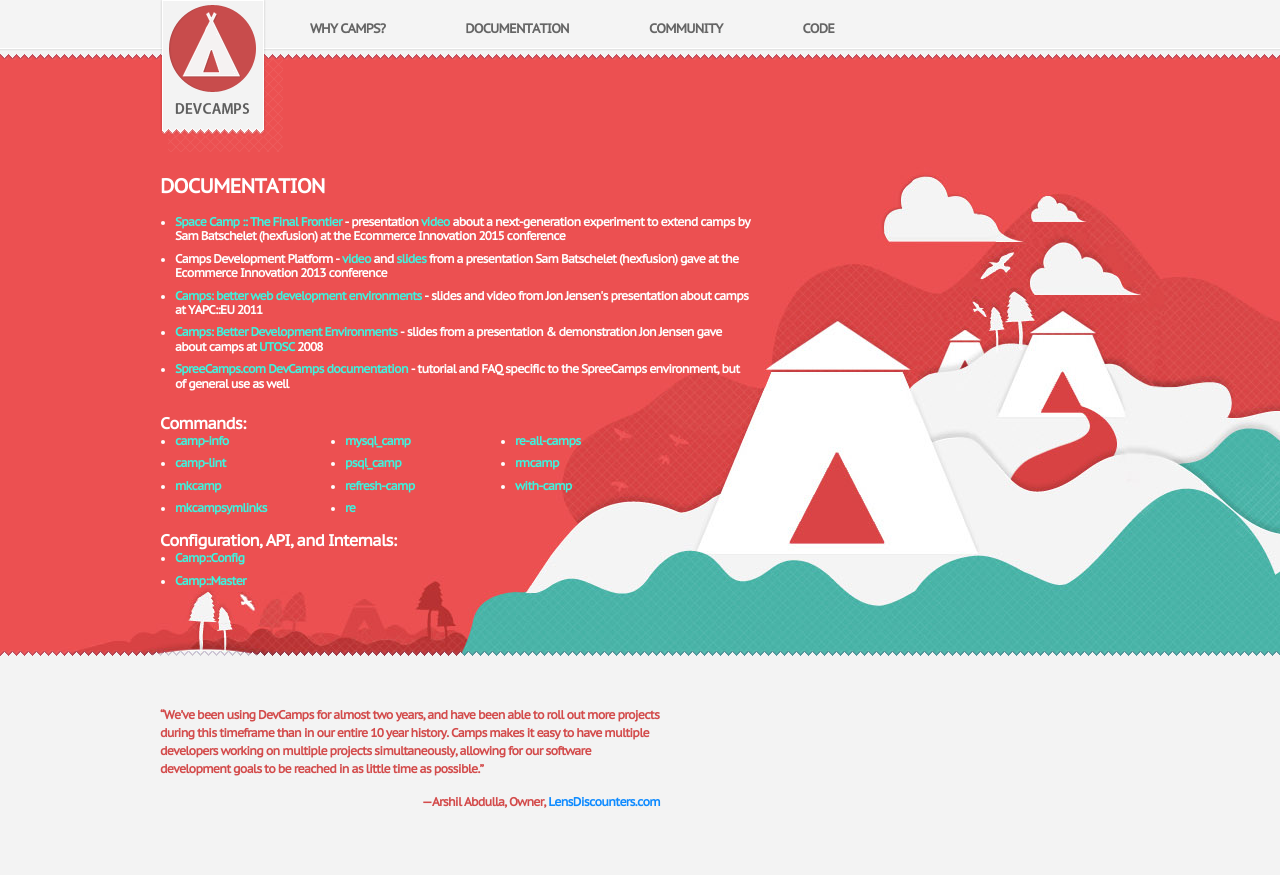
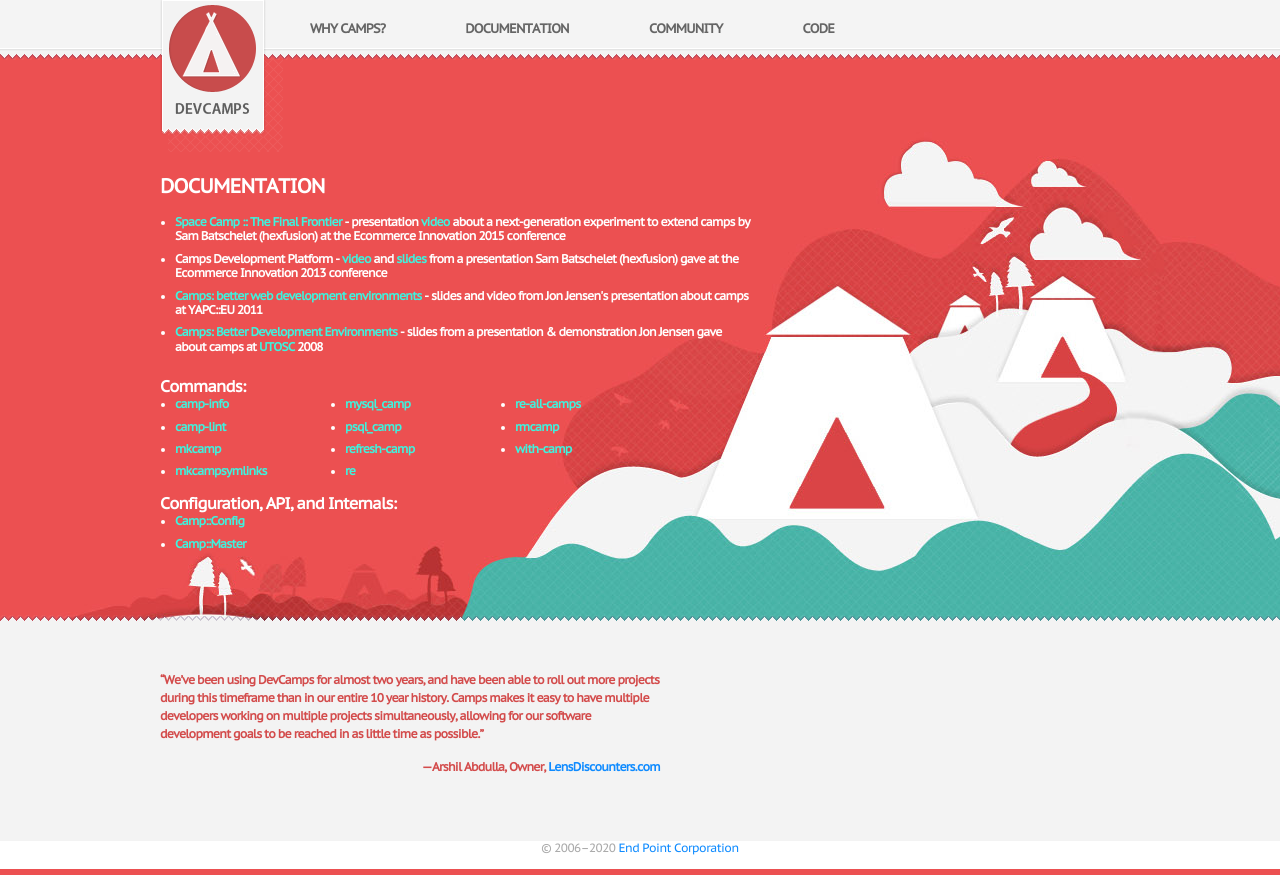
Before and after one commit to devcamps/camps, a PHP site: page /documentation in a window 1280 px wide. Shown: the top 875 px of the page. Run offline with PHP 8.4, Linux system fonts and the light colour scheme.

Commit message:
SpreeCamps is no more

```diff
--- a/website/documentation.php
+++ b/website/documentation.php
@@ -12,7 +12,6 @@
 <li>Camps Development Platform - <a href="https://www.youtube.com/watch?v=bs_yU9boMZ0">video</a> and <a href="http://www.icdevgroup.org/slides/eic2013/Camps.pdf">slides</a> from a presentation Sam Batschelet (hexfusion) gave at the Ecommerce Innovation 2013 conference</li>
 <li><a href="camps-presentation-20110817/">Camps: better web development environments</a> - slides and video from Jon Jensen's presentation about camps at YAPC::EU 2011</li>
 <li><a href="camps-presentation-20080829/">Camps: Better Development Environments</a> - slides from a presentation &amp; demonstration Jon Jensen gave about camps at <a href="https://utos.org/">UTOSC</a> 2008</li>
-<li><a href="http://www.spreecamps.com/camps">SpreeCamps.com DevCamps documentation</a> - tutorial and FAQ specific to the SpreeCamps environment, but of general use as well</li>
 </ul>
 
 <?php
```
